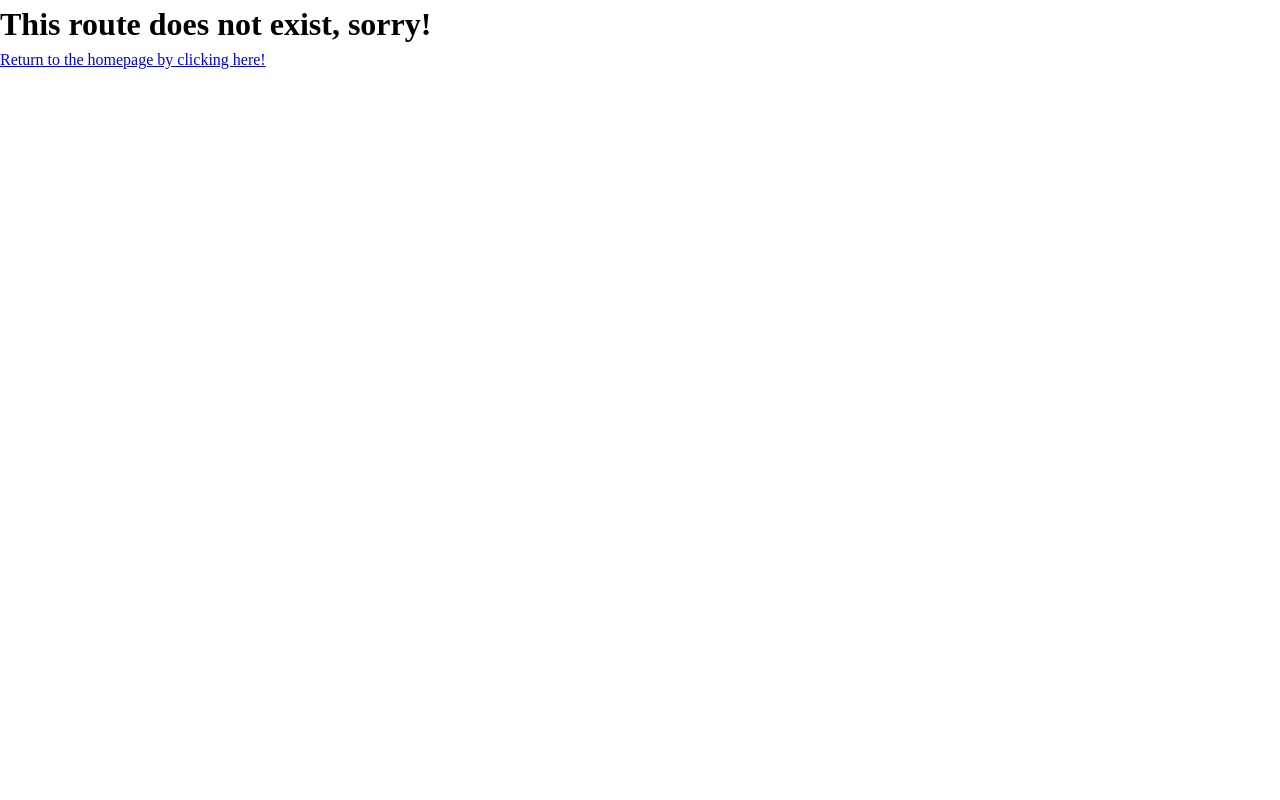
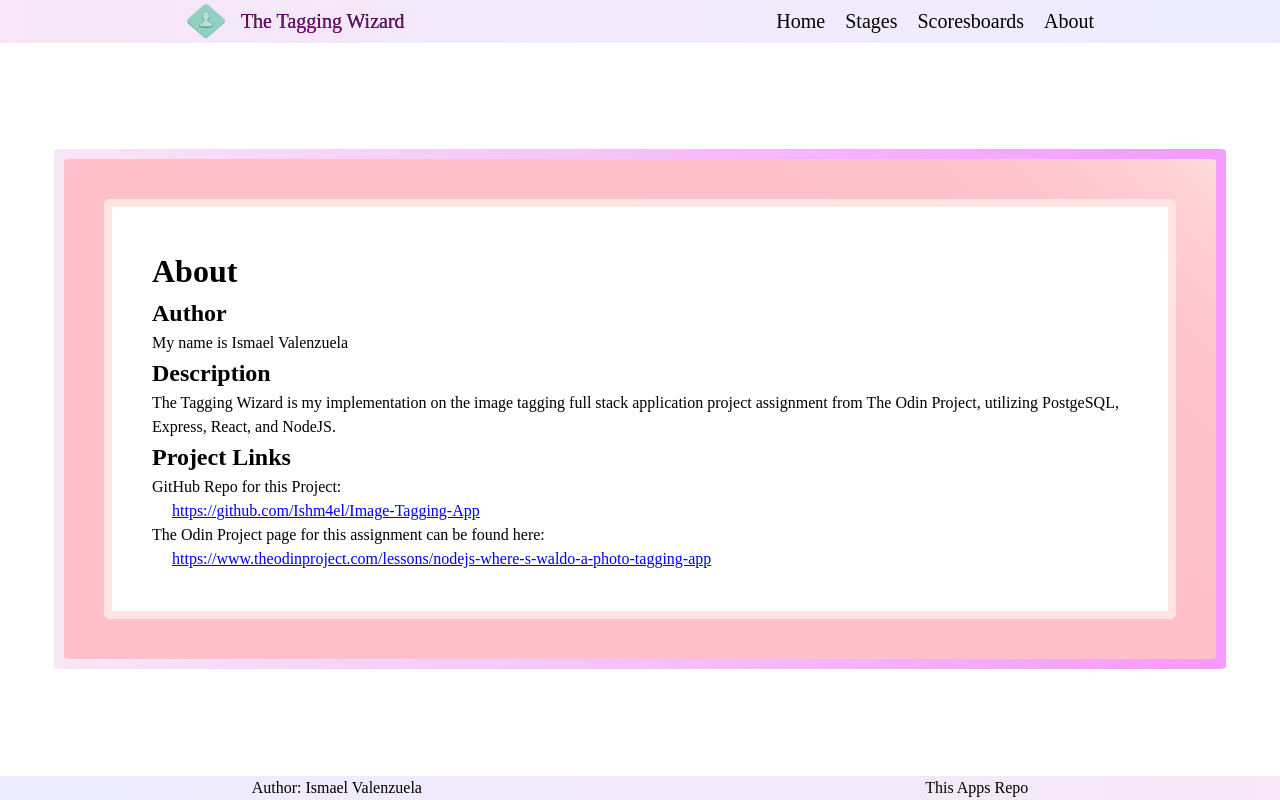
Before and after one commit to Ishm4el/Image-Tagging-App, a React (Vite) app in the folder client/: page /About in a window 1280 px wide. Built offline with nearby package versions, Linux system fonts and the light colour scheme.

Commit message:
Created the About Page

```diff
--- a/client/src/routes.tsx
+++ b/client/src/routes.tsx
@@ -2,12 +2,16 @@ import App from "./App";
 import type { RouteObject } from "react-router-dom";
 import ErrorPage from "./ErrorPage";
 import Home from "./routes/Home";
+import About from "./routes/About";
 const routes: RouteObject[] = [
   {
     path: "/",
     element: <App />,
     errorElement: <ErrorPage />,
-    children: [{ index: true, element: <Home /> }],
+    children: [
+      { index: true, element: <Home /> },
+      { path: "About", element: <About /> },
+    ],
   },
 ];
 
--- /dev/null
+++ b/client/src/routes/About.module.css
@@ -0,0 +1,14 @@
+.container-main {
+  composes: container-main from "./Home.module.css";
+}
+
+.card-about-content {
+  background-color: white;
+  padding: 5dvh;
+  border: mistyrose 1dvh solid;
+  border-radius: 5px;
+}
+
+dd {
+    padding-left: 20px;
+}
--- /dev/null
+++ b/client/src/routes/About.tsx
@@ -0,0 +1,33 @@
+import styles from "./About.module.css";
+export default function About(): React.ReactElement {
+  return (
+    <main className={styles["container-main"]}>
+      <div className={styles["card-about-content"]}>
+        <h1>About</h1>
+        <h2>Author</h2>
+        <p>My name is Ismael Valenzuela</p>
+        <h2>Description</h2>
+        <p>
+          The Tagging Wizard is my implementation on the image tagging full
+          stack application project assignment from The Odin Project, utilizing
+          PostgeSQL, Express, React, and NodeJS.
+        </p>
+        <h2>Project Links</h2>
+        <dl>
+          <dt>GitHub Repo for this Project:</dt>
+          <dd>
+            <a href="https://github.com/Ishm4el/Image-Tagging-App">
+              https://github.com/Ishm4el/Image-Tagging-App
+            </a>
+          </dd>
+          <dt>The Odin Project page for this assignment can be found here:</dt>
+          <dd>
+            <a href="https://www.theodinproject.com/lessons/nodejs-where-s-waldo-a-photo-tagging-app">
+              https://www.theodinproject.com/lessons/nodejs-where-s-waldo-a-photo-tagging-app
+            </a>
+          </dd>
+        </dl>
+      </div>
+    </main>
+  );
+}
```
